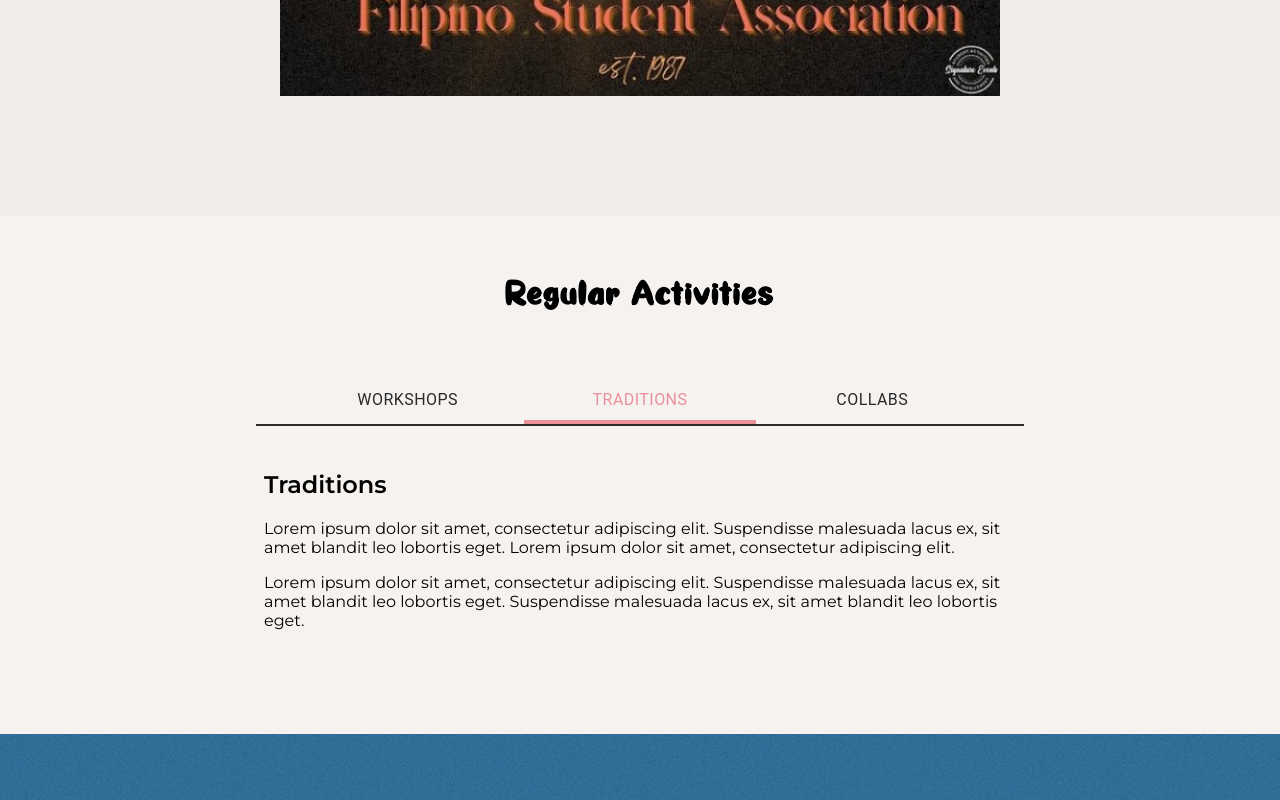
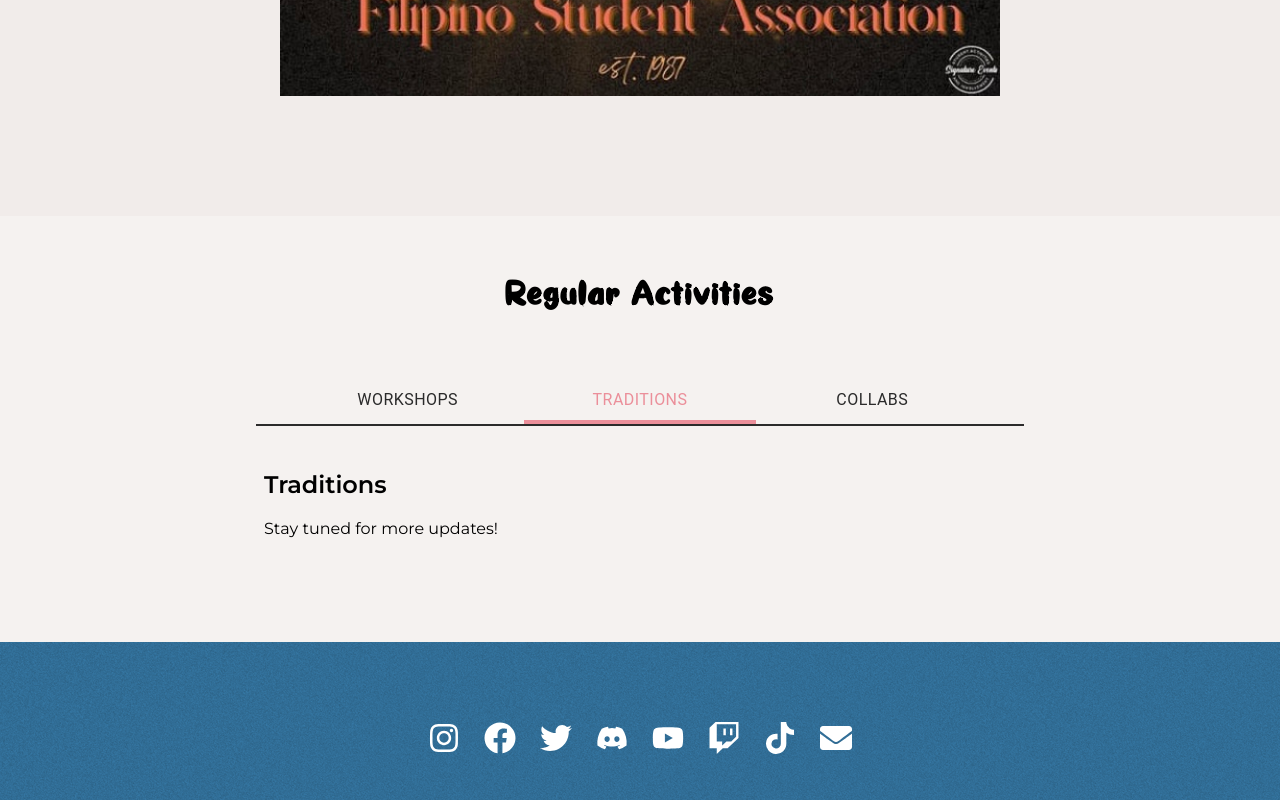
Before and after one commit to jareuhmee/uffsa, a React (Create React App) app: page /dance in a window 1280 px wide. Both pictures are taken after a click on the tab "TRADITIONS". Shown: the part 1436-2236 px from the top of the page. Built offline with nearby package versions, Linux system fonts and the light colour scheme.

Commit message:
Updated bottom tabs on Dance page

```diff
--- a/src/pages/Pillars/Dance/Dance.js
+++ b/src/pages/Pillars/Dance/Dance.js
@@ -134,38 +134,17 @@ const Dance = () => {
 
             <TabPanel value={regularActivitiesValue} index={0}>
                 <h2>Dance Workshops</h2>
-                <p> Stay tuned for more updates!
-                </p>
-                <p> Lorem ipsum dolor sit amet, consectetur adipiscing elit. Suspendisse
-                    malesuada lacus ex, sit amet blandit leo lobortis eget. Lorem ipsum dolor
-                    sit amet, consectetur adipiscing elit. Suspendisse malesuada lacus ex,
-                    sit amet blandit leo lobortis eget.
-                </p>
+                <p> Stay tuned for more updates! </p>
             </TabPanel>
 
             <TabPanel value={regularActivitiesValue} index={1}>
                 <h2>Traditions</h2>
-                <p> Lorem ipsum dolor sit amet, consectetur adipiscing elit. Suspendisse
-                    malesuada lacus ex, sit amet blandit leo lobortis eget. Lorem ipsum dolor
-                    sit amet, consectetur adipiscing elit.
-                </p>
-                <p> Lorem ipsum dolor sit amet, consectetur adipiscing elit. Suspendisse
-                    malesuada lacus ex, sit amet blandit leo lobortis eget. Suspendisse malesuada lacus ex,
-                    sit amet blandit leo lobortis eget.
-                </p>
+                <p> Stay tuned for more updates! </p>
             </TabPanel>
 
             <TabPanel value={regularActivitiesValue} index={2}>
                 <h2>Collaborative Showcases</h2>
-                <p> Lorem ipsum dolor sit amet, consectetur adipiscing elit. Lorem ipsum dolor
-                    sit amet, consectetur adipiscing elit. Suspendisse malesuada lacus ex,
-                    sit amet blandit leo lobortis eget. Lorem ipsum dolor
-                    sit amet, consectetur adipiscing elit.
-                </p>
-                <p> Lorem ipsum dolor sit amet, consectetur adipiscing elit. Suspendisse
-                    malesuada lacus ex, sit amet blandit leo lobortis eget. Lorem ipsum dolor
-                    sit amet, consectetur adipiscing elit.
-                </p>
+                <p> Stay tuned for more updates! </p>
             </TabPanel>
 
         </PillarRegularActivities>
```
